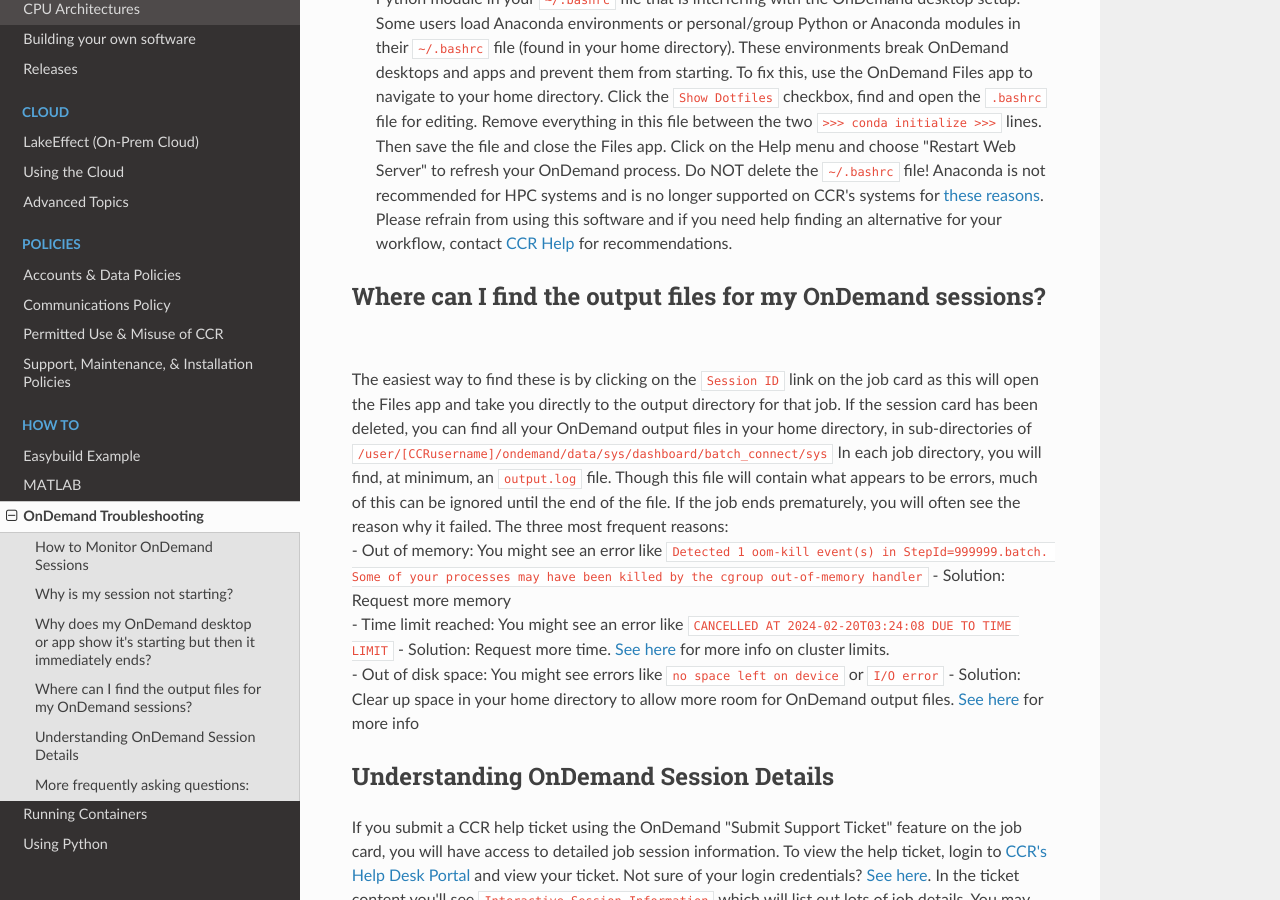
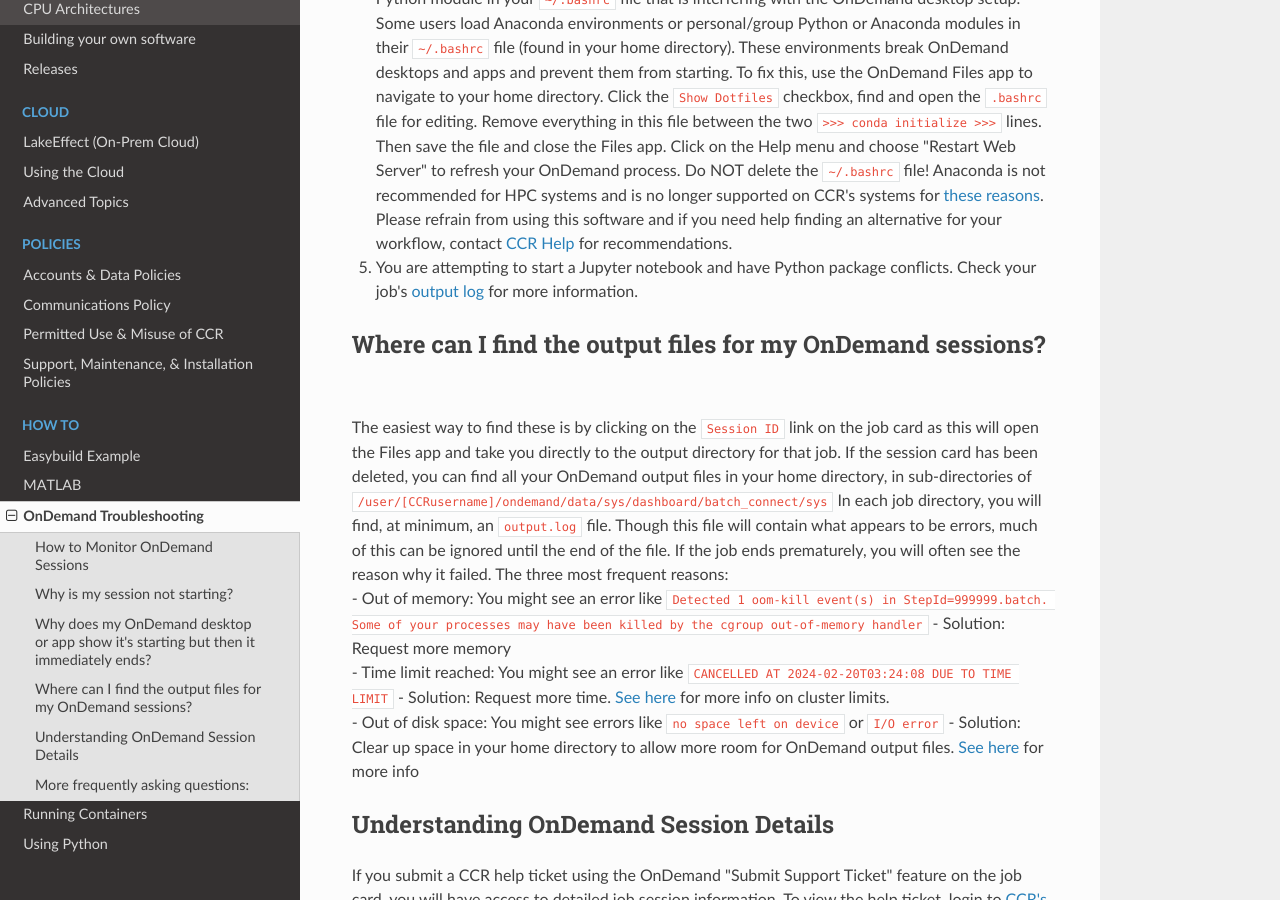
Before and after one commit to ubccr/ccrdocs, an MkDocs documentation site: the page built from pages/howto/ood-trouble.md, in a window 1280 px wide and 900 px high, scrolled down 1317 px. Built offline with MkDocs 1.6.1, drawn with Linux system fonts in a browser that asks for light colours; nearby versions of some CDN libraries.

Commit message:
minor fixes

```diff
--- a/pages/howto/ood-trouble.md
+++ b/pages/howto/ood-trouble.md
@@ -21,6 +21,7 @@ There are three common reasons why you might not be able to launch OnDemand sess
 2. You have not requested enough memory for the job to run.  If not specified, a job will be allocated 2.8GB of RAM (memory).  This is enough for some basic jobs, including launching OnDemand interactive desktops.  This will not be enough for most interactive apps (Jupyter, Matlab, RStudio) or for more intense workloads in desktop sessions.  We can't tell you how much RAM your program will need.  We recommend starting low with 4 or 6GB of RAM and [monitoring your job](../hpc/jobs.md#monitoring-jobs) to determine whether it's getting used. NOTE: the OnDemand forms ask for memory to be specified in megabytes, not gigabytes.  So if you want to request 4GB of RAM, please enter 4000 in the form field.
 2. The application is looking for a software module to load and can't find it. For OnDemand desktop and apps specifically, this problem might be introduced by you having a `module load` statement in your `~/.bashrc` file or if you are using a [CCR software environment](../software/releases.md) that does not contain the module the app is trying to start. [See here](../faq.md#why-am-im-getting-module-not-found-errors) for more info.
 3. You have an Anaconda environment loading in your `~/.bashrc` environment file or are loading a Python module in your `~/.bashrc` file that is interfering with the OnDemand desktop setup.  Some users load Anaconda environments or personal/group Python or Anaconda modules in their `~/.bashrc` file (found in your home directory).  These environments break OnDemand desktops and apps and prevent them from starting.  To fix this, use the OnDemand Files app to navigate to your home directory.  Click the `Show Dotfiles` checkbox, find and open the `.bashrc` file for editing.  Remove everything in this file between the two `>>> conda initialize >>>` lines.  Then save the file and close the Files app.  Click on the Help menu and choose "Restart Web Server" to refresh your OnDemand process.  Do NOT delete the `~/.bashrc` file!  Anaconda is not recommended for HPC systems and is no longer supported on CCR's systems for [these reasons](../software/modules.md#anaconda-python). Please refrain from using this software and if you need help finding an alternative for your workflow, contact [CCR Help](../help.md) for recommendations.
+4. You are attempting to start a Jupyter notebook and have Python package conflicts.  Check your job's [output log](#where-can-i-find-the-output-files-for-my-ondemand-sessions) for more information.
 
 ## Where can I find the output files for my OnDemand sessions?
 
```
Also changed, not shown: pages/hpc/storage.md (+2 -2 lines).
